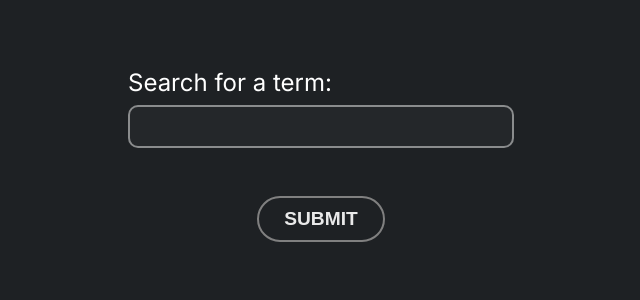
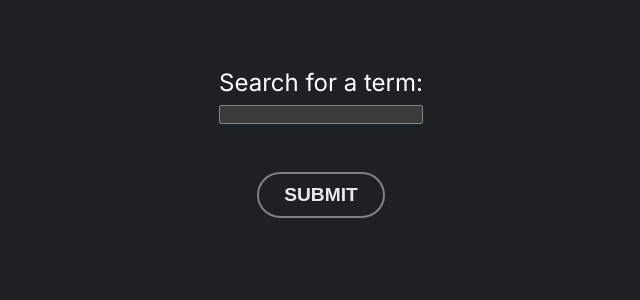
Before and after one commit to wecreus/lucid-task, a Next.js app: page / in a window 1280 px wide. Shown: the top 300 px of the page, without its empty margins (319-959 px from the left). Built offline with nearby package versions, Linux system fonts and the light colour scheme.

Commit message:
feat: showing search results

```diff
--- a/api/getMockData.ts
+++ b/api/getMockData.ts
@@ -10,8 +10,16 @@ export default async function getMockData(search: string) {
     `https://652f91320b8d8ddac0b2b62b.mockapi.io/autocomplete?name=${search}`,
     options
   )
-    .then((response) => response.json())
-    .catch((err) => console.error(err));
+    .then((response) => {
+      if (response.status === 200) {
+        return response.json();
+      } else {
+        return [];
+      }
+    })
+    .catch((error) => {
+      return [];
+    });
 
   return response;
 }
--- /dev/null
+++ b/lib/hooks/useDebounce.ts
@@ -0,0 +1,17 @@
+import { useEffect, useState } from "react";
+
+export default function useDebounce(value: string, delay: number) {
+  const [debouncedValue, setDebouncedValue] = useState(value);
+
+  useEffect(() => {
+    const handler = setTimeout(() => {
+      setDebouncedValue(value);
+    }, delay);
+
+    return () => {
+      clearTimeout(handler);
+    };
+  }, [value, delay]);
+
+  return debouncedValue;
+}
--- a/package.json
+++ b/package.json
@@ -12,7 +12,8 @@
     "@tanstack/react-query": "^5.51.1",
     "next": "14.2.5",
     "react": "^18",
-    "react-dom": "^18"
+    "react-dom": "^18",
+    "react-select": "^5.8.0"
   },
   "devDependencies": {
     "@types/node": "^20",
--- a/ui/MultiSearchField/MultiSearchField.tsx
+++ b/ui/MultiSearchField/MultiSearchField.tsx
@@ -1,34 +1,45 @@
 import { useQuery } from "@tanstack/react-query";
 import getMockData from "@/api/getMockData";
+import useDebounce from "@/lib/hooks/useDebounce";
+import type { MockData } from "@/lib/definitions";
 import { useState } from "react";
 import styles from "./search.module.css";
+
+function MultiOptions({ options }: { options: MockData[] }) {
+  if(options.length === 0) return (
+    <div>No results</div>
+  );
+
+  return (
+    <div>
+      {options.map((option, index) => (
+        <div key={`${option.id}-${index}`}>{option.name}</div>
+      ))}
+    </div>
+  );
+}
 
 export default function MultiSearchField() {
   const [search, setSearch] = useState("");
 
+  const debouncedSearch = useDebounce(search, 400);
+
   const { data, isLoading, isError } = useQuery({
-    queryFn: async () =>
-      await getMockData(search),
-    queryKey: ["autocomplete", search],
+    queryFn: async () => await getMockData(debouncedSearch),
+    queryKey: ["autocomplete", debouncedSearch],
     enabled: search.length > 2,
-    staleTime: 1000
+    staleTime: 1000,
   });
-
-  console.log(data);
 
   return (
     <div className={styles.row}>
       <label htmlFor="search-term" className={styles.label}>
         Search for a term:
       </label>
-      <input
-        id="search-term"
-        name="search-term"
-        type="search"
-        className={styles.input}
-        value={search}
-        onChange={(e) => setSearch(e.target.value)}
-      />
+      <input type="text" value={search} onChange={(e) => setSearch(e.target.value)} />
+      {data && (
+        <MultiOptions options={data} />
+      )}
     </div>
   );
 }
```
Also changed, not shown: lib/definitions.ts (+7 -0 lines), 1 other file (tests, documents, lock files or other folders).
